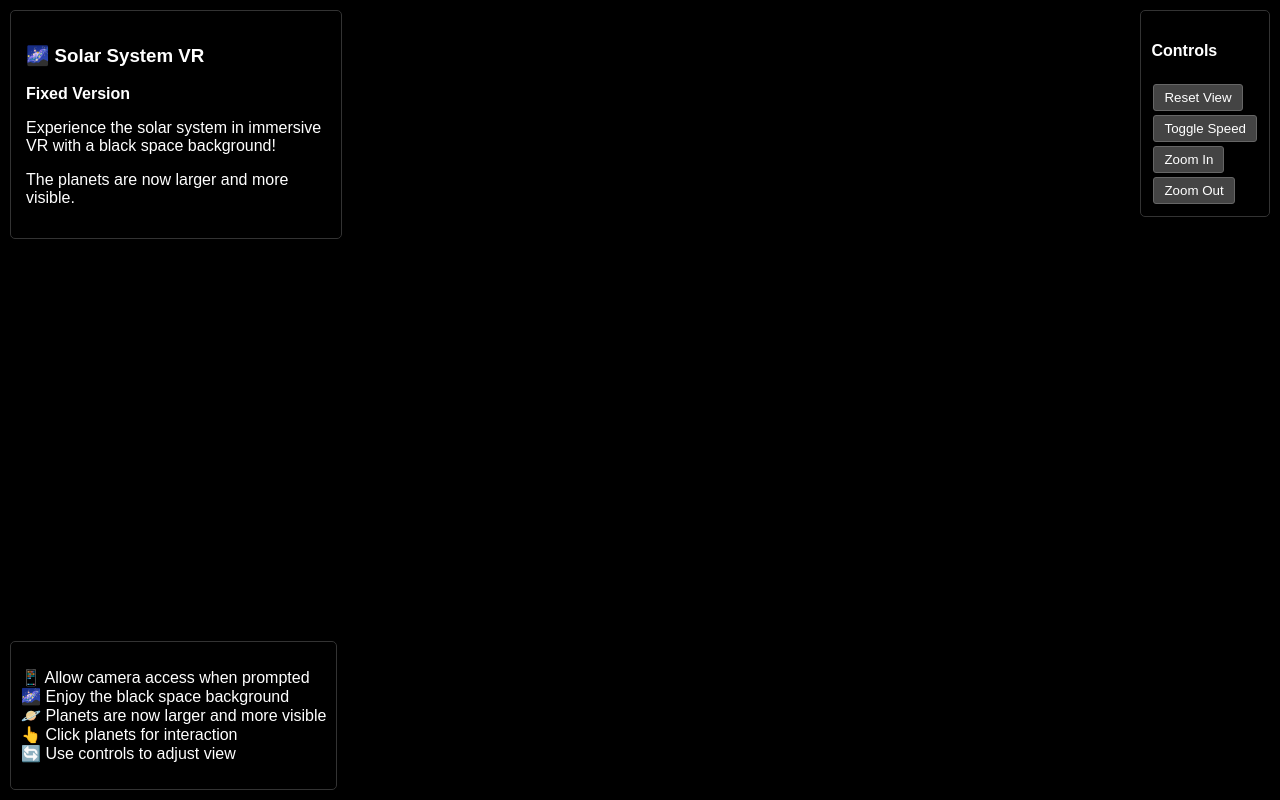
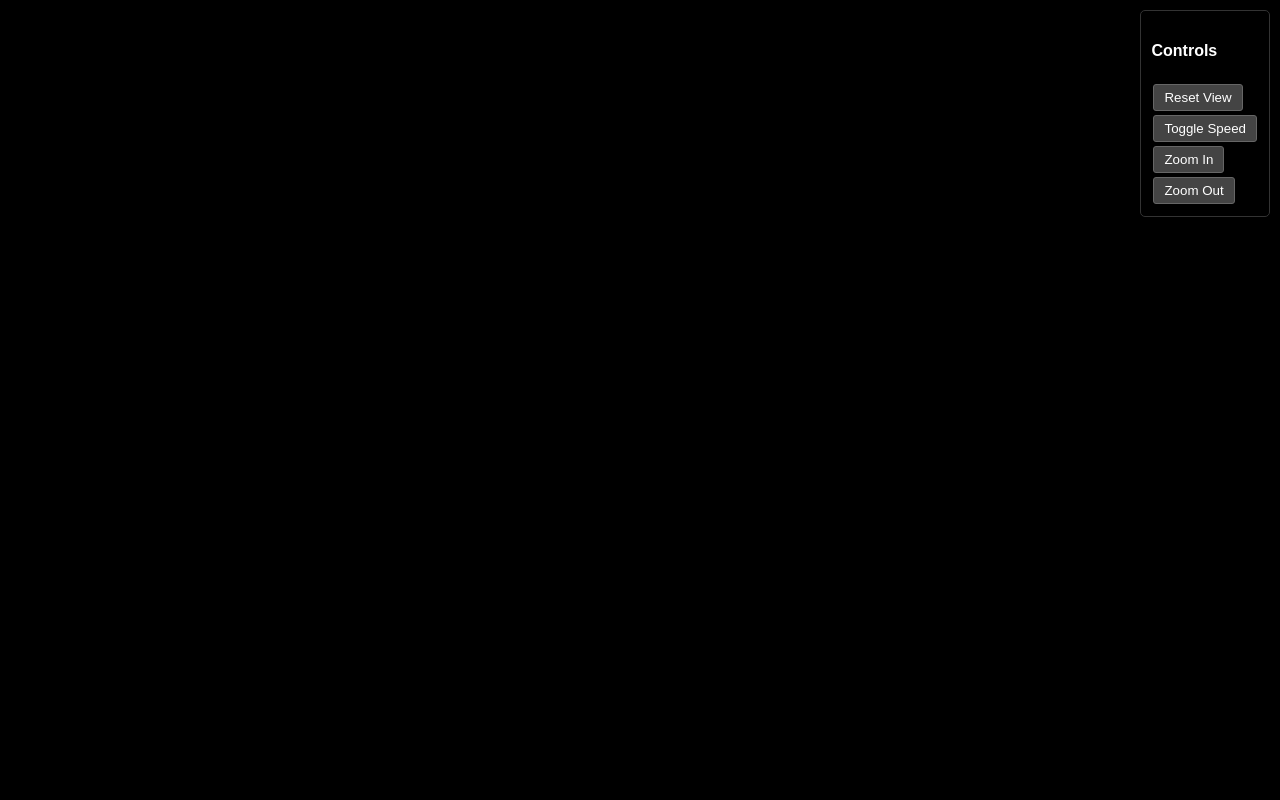
Before and after one commit to JPKrishna28/deepdive, a plain HTML site: page index.html in a window 1280 px wide. Drawn offline with Linux system fonts and the light colour scheme.

Commit message:
removed unwanted matter

```diff
--- a/index.html
+++ b/index.html
@@ -66,20 +66,9 @@
     </style>
 </head>
 <body>
-    <div id="info">
-        <h3>🌌 Solar System VR</h3>
-        <p><strong>Fixed Version</strong></p>
-        <p>Experience the solar system in immersive VR with a black space background!</p>
-        <p>The planets are now larger and more visible.</p>
-    </div>
 
-    <div id="instructions">
-        <p>📱 Allow camera access when prompted<br>
-        🌌 Enjoy the black space background<br>
-        🪐 Planets are now larger and more visible<br>
-        👆 Click planets for interaction<br>
-        🔄 Use controls to adjust view</p>
-    </div>
+
+
 
     <div id="controls">
         <h4>Controls</h4>
```
